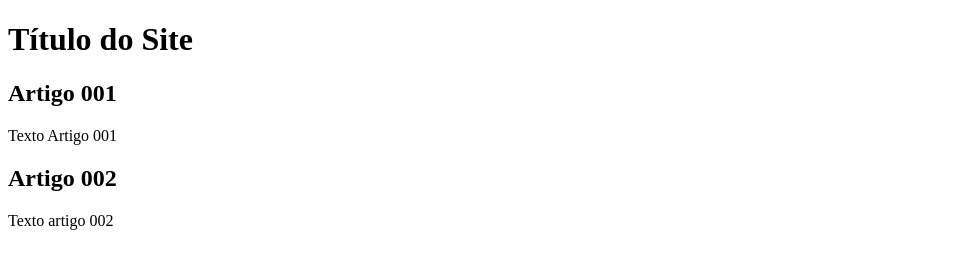
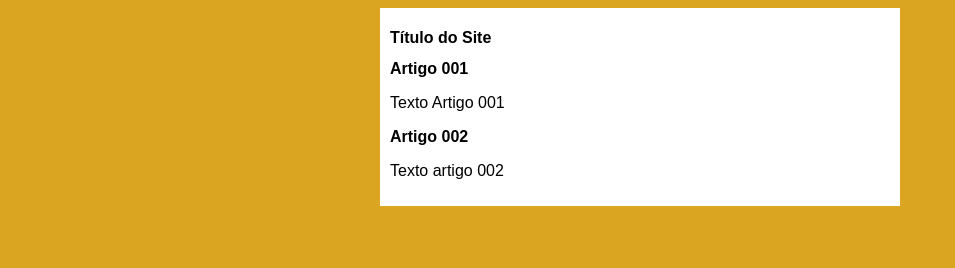
Before and after one commit to mattheustls/Projeto-site, a plain HTML site: page index.html in a window 1280 px wide. Shown: the whole page, without its empty margins (0-955 px from the left). Drawn offline with Linux system fonts and the light colour scheme.

Commit message:
Início do design

```diff
--- /dev/null
+++ b/estilos/Style.css
@@ -0,0 +1,16 @@
+*{
+    font-family: Arial, Helvetica, sans-serif;
+    font-size: 16px;
+}
+
+body {
+    background-color: goldenrod;
+}
+
+main{
+    background-color: white;
+    width: 500px;
+    margin: auto;
+    padding: 10px;
+    box-shadow: lavender;
+}
--- a/index.html
+++ b/index.html
@@ -10,6 +10,7 @@
     <main>
         <header>
             <h1>Título do Site</h1>
+            <link rel="stylesheet" href="estilos/Style.css">
         </header>
         <article>
             <h2>Artigo 001</h2>
```
